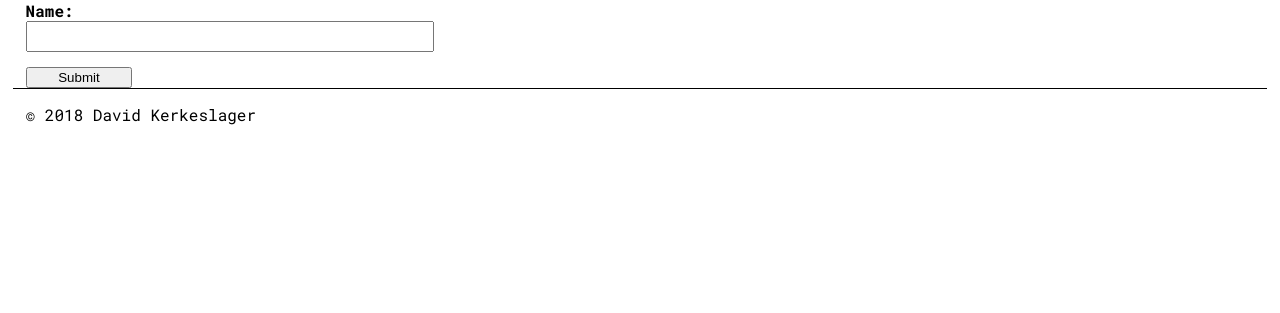
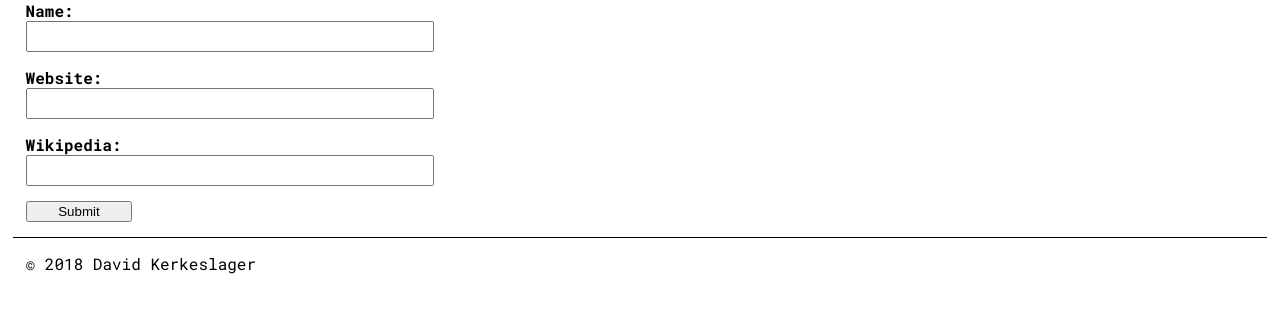
Before and after one commit to kerkeslager/guitartabs, a Django app: page /tabs/artists/create/ in a window 1280 px wide. Shown: the part 154-467 px from the top of the page. Run offline with Django 3.2, Linux system fonts and the light colour scheme; the visitor is signed in with stand-in values (Sample User, id 1).

Commit message:
Add website links to artists

```diff
--- a/tabs/forms.py
+++ b/tabs/forms.py
@@ -8,6 +8,8 @@ class ArtistForm(forms.ModelForm):
         fields = (
             'name',
             'user',
+            'website',
+            'wikipedia',
         )
         widgets = {
             'body': forms.Textarea(attrs={'cols': 120, 'rows': 50}),
--- a/tabs/models.py
+++ b/tabs/models.py
@@ -6,6 +6,8 @@ from django.db.models import deletion
 class Artist(models.Model):
     user = models.ForeignKey(User, on_delete=deletion.PROTECT)
     name = models.CharField(max_length=256, unique=True, null=False, blank=False)
+    website = models.URLField(null=True, blank=True)
+    wikipedia = models.URLField(null=True, blank=True)
 
     class Meta:
         verbose_name = 'Artist'
--- a/tabs/static/tabs/style.css
+++ b/tabs/static/tabs/style.css
@@ -65,7 +65,8 @@ form label:not(:first-child) {
   margin: 15px 0 0 0;
 }
 
-input[type=text] {
+input[type=text],
+input[type=url] {
   width: 30em;
   height: 25px;
 }
@@ -94,5 +95,5 @@ footer#site-footer {
   border-style: solid;
   border-color: black;
   padding: 15px 1vw;
-  margin: 0 0 0 0;
+  margin: 15px 0 0 0;
 }
--- a/tabs/templates/tabs/detail.html
+++ b/tabs/templates/tabs/detail.html
@@ -27,7 +27,9 @@
     {% endif %}
 
     <label for='user-link'>Added by:</label>
-    <a id='user-link' href="{% url 'users:profile' user_id=tab.user.pk %}">{{ tab.user.username }}</a>
+    <a id='user-link' href="{% url 'users:profile' user_id=tab.user.pk %}">
+      {{ tab.user.username }}
+    </a>
   </section>
 
 
```
Also changed, not shown: tabs/templates/tabs/artist.html (+10 -0 lines), tabs/migrations/0006_auto_20180323_2341.py (added).
